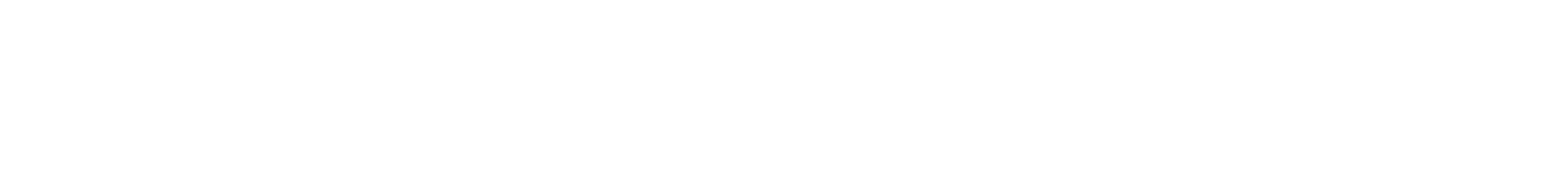
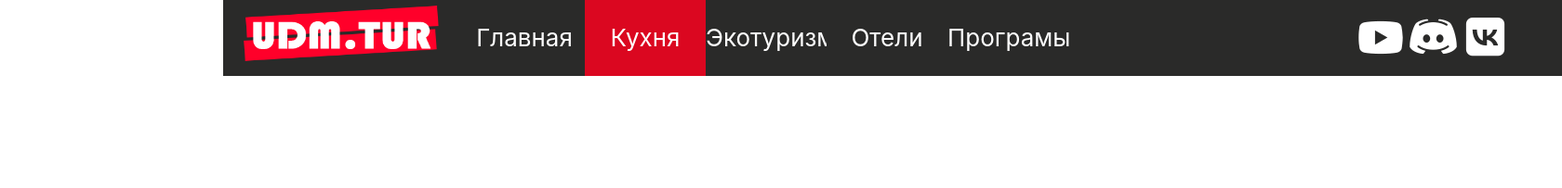
Before and after one commit to Vs3v0l0d/UDM-tour, a plain HTML site: page index/hotel.html in a window 1280 px wide. Shown: the top 203 px of the page at 93% size, 1680 px wide, since content can reach past the window. Drawn offline with Linux system fonts and the light colour scheme.

Commit message:
19 57 10 05 2022

```diff
--- a/css/cuhnya.css
+++ b/css/cuhnya.css
@@ -76,6 +76,8 @@ text-decoration: none; /* убирать подчёркивание у ссыл
 user-select: none; /* убирать выделение текста */
 background: #DB0720;
 }
+#kuhna:hover { background: #DB0720; }
+#kuhna:active { background: #ffffffbe; }
 #eco{
 position: absolute;
 width: 130px;
--- /dev/null
+++ b/css/hotel.css
@@ -0,0 +1,131 @@
+body{
+    font-family:Impact, Haettenschweiler, 'Arial Narrow Bold', sans-serif;
+}
+#shapka{
+position: absolute;
+width: 1440px;
+height: 82px;
+left: 240px;
+top: 0px;
+
+background-color: #2A2A29;
+}
+#vk{
+position: absolute;
+width: 55px;
+height: 55px;
+top: 13px;
+left: 1330px;
+text-decoration: none;
+user-select: none;
+background-color: #ffffff00;
+}
+#ds{
+position: absolute;
+width: 55px;
+height: 55px;
+top: 13px;
+left: 1274px;
+text-decoration: none;
+user-select: none;
+background-color: #ffffff00;
+}
+#yt{
+position: absolute;
+width: 55px;
+height: 55px;
+top: 13px;
+left: 1218px;
+text-decoration: none;
+user-select: none;
+background-color: #ffffff00;
+}
+#logo{
+position: relative;
+width: 257px;
+height: 71px;
+left: 1px;
+top: 0px;
+overflow: hidden;
+background-color: #ffffff00;
+}
+#qwe{
+position: absolute;
+width: 319px;
+height: 301px;
+left: -15.5%;
+top: -142%;
+
+}
+#glavnaya1{
+position: absolute;
+width: 130px;
+height: 82px;
+top: 0px;
+
+background: #2A2A29;
+}
+#glavnaya1:hover { background: #DB0720;}
+#glavnaya1:active { background: #ffffffbe;}
+#kuhna{
+position: absolute;
+width: 130px;
+height: 82px;
+top: 0px;
+text-decoration: none; /* убирать подчёркивание у ссылок */
+user-select: none; /* убирать выделение текста */
+background: #2A2A29;
+}
+#kuhna:hover { background: #DB0720; }
+#kuhna:active { background: #ffffffbe; }
+#eco{
+position: absolute;
+width: 130px;
+height: 82px;
+top: 0px;
+text-decoration: none;
+user-select: none;
+background: #2A2A29;
+}
+#eco:hover { background: #DB0720; }
+#eco:active { background: #ffffffbe; }
+#hotel{
+position: absolute;
+width: 130px;
+height: 82px;
+top: 0px;
+text-decoration: none;
+user-select: none;
+background: #DB0720;
+}
+#hotel:hover { background: #DB0720; }
+#hotel:active { background: #ffffffbe; }
+#prog{
+position: absolute;
+width: 130px;
+height: 82px;
+top: 0px;
+text-decoration: none;
+user-select: none;
+background: #2A2A29;
+}
+#prog:hover { background: #DB0720; }
+#prog:active { background: #ffffffbe; }
+#p{
+font-family: 'Inter';
+font-style: normal;
+font-weight: 400;
+font-size: 26px;
+line-height: 30px;
+text-align: center;
+color: #FFFFFF;
+}
+#main{
+    position: absolute;
+    background-color: #FFFFFF;
+    left: 240px;
+    top: 0px;
+    width: 1440px;
+    height: 3966px;
+
+}
--- a/css/main.css
+++ b/css/main.css
@@ -7,7 +7,7 @@ body{
     height: 82px;
     left: 240px;
     top:0px;
-
+    z-index: 1;
     background-color: #2A2A29;
 }
 #vk{
@@ -57,7 +57,7 @@ body{
 #glavnaya1{
     position: absolute;
     width: 130px;
-    height: 80px;
+    height: 82px;
     top: 0px;
 
     background: #DB0720;
@@ -65,7 +65,7 @@ body{
 #kuhna{
     position: absolute;
     width: 130px;
-    height: 80px;
+    height: 82px;
     top: 0px;
     text-decoration: none; /* убирать подчёркивание у ссылок */
     user-select: none; /* убирать выделение текста */
@@ -76,7 +76,7 @@ body{
 #eco{
     position: absolute;
     width: 130px;
-    height: 80px;
+    height: 82px;
     top: 0px;
     text-decoration: none;
     user-select: none;
@@ -87,7 +87,7 @@ body{
 #hotel{
     position: absolute;
     width: 130px;
-    height: 80px;
+    height: 82px;
     top: 0px;
     text-decoration: none;
     user-select: none;
@@ -98,7 +98,7 @@ body{
 #prog{
     position: absolute;
     width: 130px;
-    height: 80px;
+    height: 82px;
     top: 0px;
     text-decoration: none;
     user-select: none;
@@ -135,6 +135,7 @@ color: #FFFFFF;
     top: 81px;
     background: url(../img/glavnaya_peizaj.jpg);
     background-size: cover;
+    z-index: 0;
 }
 #two{
     position: absolute;
--- a/index/hotel.html
+++ b/index/hotel.html
@@ -0,0 +1,31 @@
+<!DOCTYPE html>
+<html>
+<head>
+    <meta charset ="utf-8">
+    <link rel='stylesheet' href='../css/cuhnya.css'>
+</head>
+<body>
+    <div id="main">
+
+    </div>
+    <div id="shapka">
+        <div id="logo"><img id="qwe" src="../img/udm.png"  width="100%" height="100%"></div>
+        <a href="./index.html"><div id="glavnaya1" style="left: 259px;"><p id="p">Главная</p></div></a>
+        <a href="./cuhnya.html"><div id="kuhna" style="left: 389px;"><p id="p">Кухня</p></div></a>
+        <a href="./ecoturizm.html"><div id="eco" style="left: 519px;"><p id="p">Экотуризм</p></div></a>
+        <a href="./hotel.html"><div id="hotel" style="left: 649px;"><p id="p">Отели</p></div></a>
+        <a href="./tur.html"><div id="prog" style="left: 779px;"><p id="p">Програмы</p></div></a>
+        <a href="https://vk.com/video"><div id="vk"><img src="../img/icons8-вконтакте-55.png"></div></a>
+        <a href="https://discord.com/"><div id="ds"><img src="../img/icons8-discord-55.png"></div></a>
+        <a href="https://www.youtube.com/watch?v=dQw4w9WgXcQ"><div id="yt"><img src="../img/icons8-youtube-play-55.png"></div></a>
+    </div>
+    <div id="shapka" style="top: 3900px;">
+        <a href="./index.html"><div id="glavnaya1" style="left: 0px;"><p id="p">Главная</p></div></a>
+        <a href="./cuhnya.html"><div id="kuhna" style="left: 130px;"><p id="p">Кухня</p></div></a>
+        <a href="./ecoturizm.html"><div id="eco" style="left: 260px;"><p id="p">Экотуризм</p></div></a>
+        <a href="./hotel.html"><div id="hotel" style="left: 390px;"><p id="p">Отели</p></div></a>
+        <a href="./tur.html"><div id="prog" style="left: 520px;"><p id="p">Програмы</p></div></a>
+        <a href="https://vk.com/video"><div id="vk"><img src="../img/icons8-вконтакте-55.png"></div></a>
+        <a href="https://discord.com/"><div id="ds"><img src="../img/icons8-discord-55.png"></div></a>
+        <a href="https://www.youtube.com/watch?v=dQw4w9WgXcQ"><div id="yt"><img src="../img/icons8-youtube-play-55.png"></div></a>
+    </div>
```
Also changed, not shown: index/index.html (+1 -0 lines).
